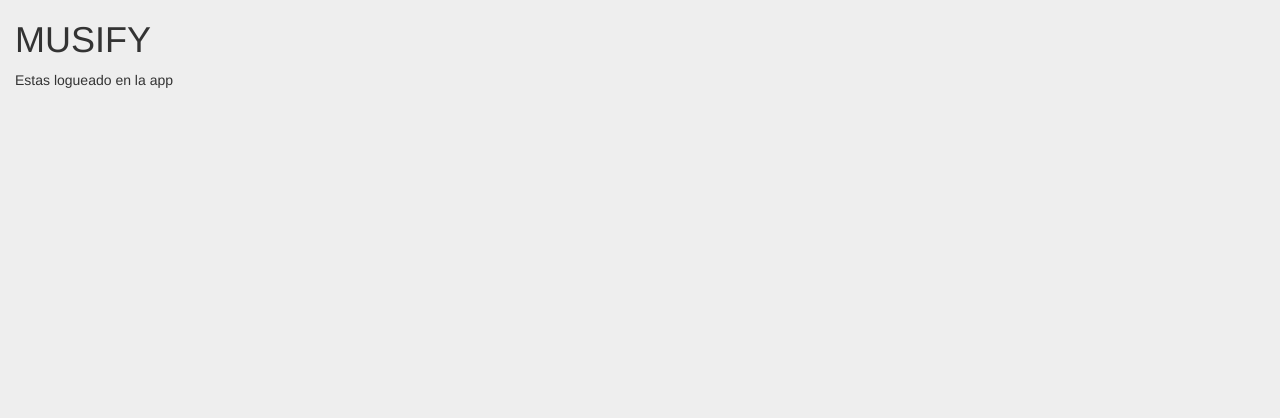
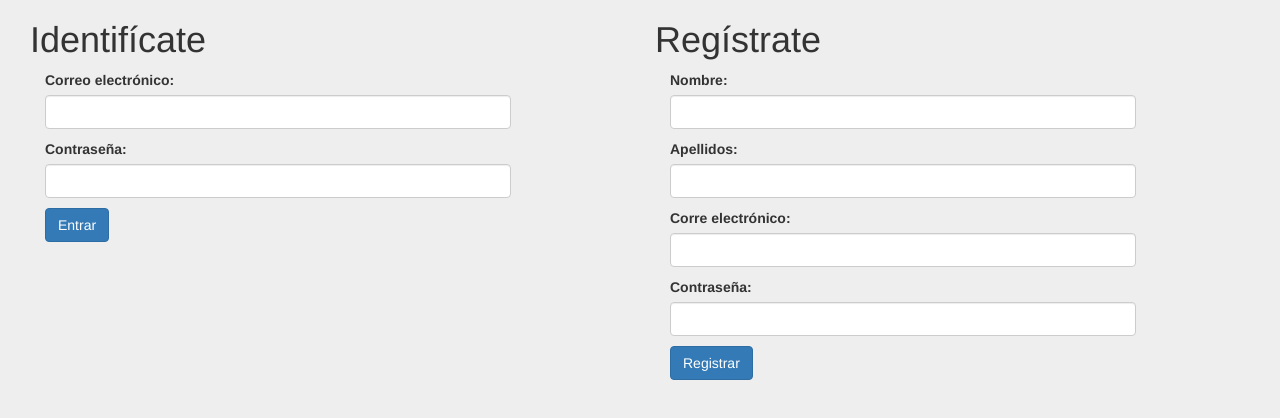
Before and after one commit to davidgpgr94/learning-mean-stack, an Angular app in the folder client/: page / in a window 1280 px wide. Shown: the top 418 px of the page. Built offline with nearby package versions, Linux system fonts and the light colour scheme.

Commit message:
Created the view to register and login

```diff
--- a/client/src/app/app.component.html
+++ b/client/src/app/app.component.html
@@ -13,8 +13,39 @@
 <div class="col-lg-12" *ngIf="!identity">
   <div class="col-lg-6">
     <h1>Identifícate</h1>
+    <form class="col-md-10">
+      <p>
+        <label for="log-email">Correo electrónico:</label>
+        <input type="text" class="form-control" required id="log-email"/>
+      </p>
+      <p>
+          <label for="log-password">Contraseña:</label>
+          <input type="password" class="form-control" required id="log-password"/>
+      </p>
+      <input type="submit" value="Entrar" class="btn btn-primary"/>
+    </form>
   </div>
+
   <div class="col-lg-6">
     <h1>Regístrate</h1>
+    <form class="col-md-10">
+        <p>
+            <label for="reg-name">Nombre:</label>
+            <input type="text" class="form-control" required id="reg-name"/>
+        </p>
+        <p>
+            <label for="reg-surname">Apellidos:</label>
+            <input type="text" class="form-control" required id="reg-surname"/>
+        </p>
+        <p>
+            <label for="reg-email">Corre electrónico:</label>
+            <input type="text" class="form-control" required id="reg-email"/>
+        </p>
+        <p>
+            <label for="reg-password">Contraseña:</label>
+            <input type="password" class="form-control" required id="reg-password"/>
+        </p>
+        <input type="submit" value="Registrar" class="btn btn-primary"/>
+    </form>
   </div>
 </div>
--- a/client/src/app/app.component.ts
+++ b/client/src/app/app.component.ts
@@ -8,7 +8,7 @@ import { User } from './models/user';
 export class AppComponent {
   public title = 'MUSIFY';
   public user: User;
-  public identity = true;
+  public identity;
   public token;
 
   constructor() {
```
